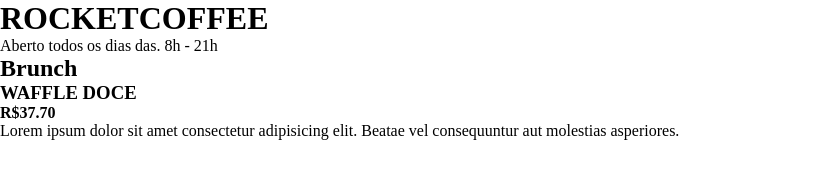
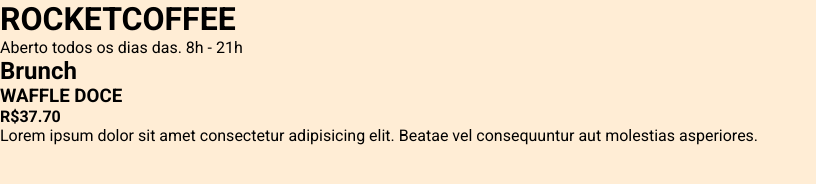
Before and after one commit to matheushenriqueferreira/rocketcoffee, a plain HTML site: page index.html in a window 1280 px wide. Shown: the whole page, without its empty margins (0-816 px from the left). Drawn offline with Linux system fonts and the light colour scheme.

Commit message:
Inserido bg color e font Roboto do Google

```diff
--- a/styles.css
+++ b/styles.css
@@ -1,3 +1,5 @@
+@import url('https://fonts.googleapis.com/css2?family=Roboto:wght@400;500;700&display=swap');
+
 :root {
   --bg-color: #FFEDD5;
   --bg-title-color: #FED7AA;
@@ -11,3 +13,8 @@
   padding: 0;
   box-sizing: border-box;
 }
+
+body {
+  background-color: var(--bg-color);
+  font-family: 'Roboto', sans-serif;
+}
```
